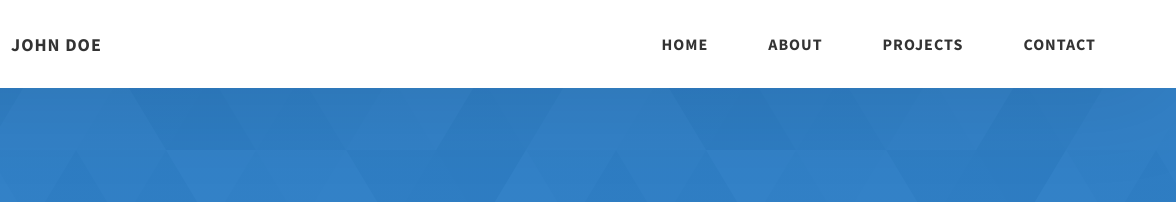
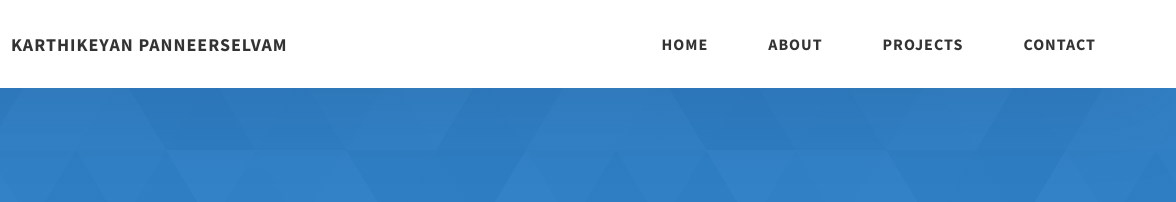
Before and after one commit to Karthikeyan6354/Karthikeyan_Portfolio, a website: page index.html in a window 1280 px wide. Shown: the top 202 px of the page, 104-1280 px from the left. Drawn offline with Linux system fonts and the light colour scheme.

Commit message:
Update index.html

```diff
--- a/index.html
+++ b/index.html
@@ -27,7 +27,7 @@
               class="header__logo-img"
             />
           </div>
-          <span class="header__logo-sub">John Doe</span>
+          <span class="header__logo-sub">Karthikeyan Panneerselvam</span>
         </div>
         <div class="header__main">
           <ul class="header__links">
```
